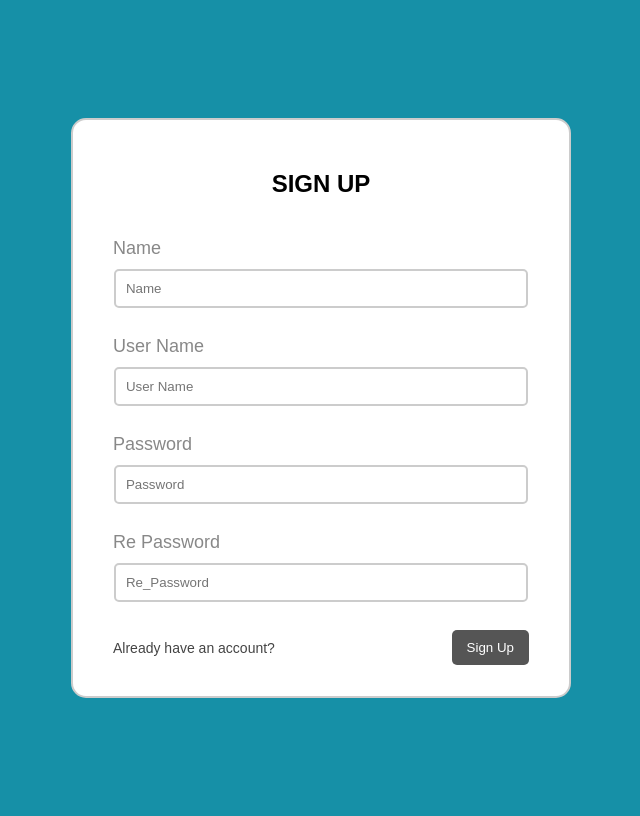
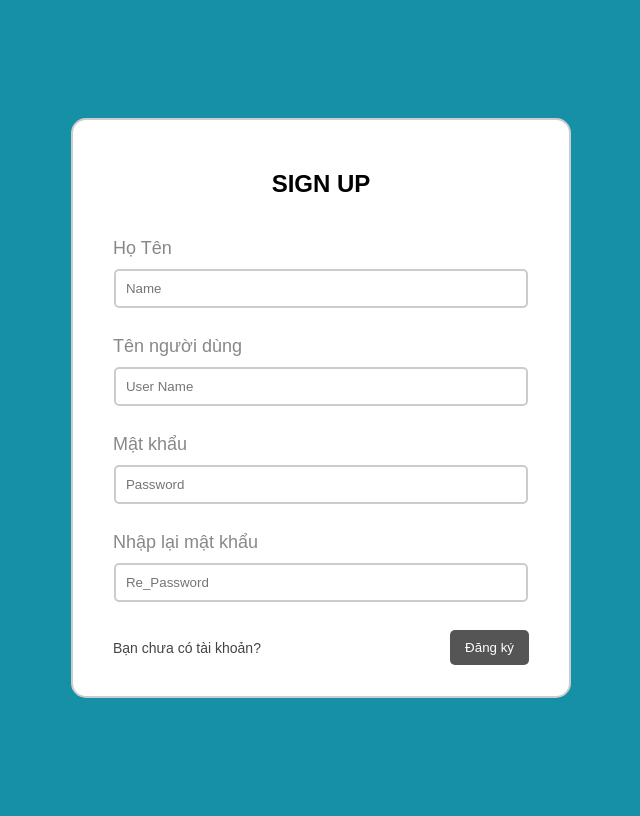
Before and after one commit to Thuy1001/Baitaplon_CNW, a PHP site: page /baitaplon/register.php in a window 1280 px wide. Shown: the whole page, without its empty margins (319-959 px from the left). Run offline with PHP 8.4, Linux system fonts and the light colour scheme.

Commit message:
Update register.php

```diff
--- a/account/register.php
+++ b/account/register.php
@@ -1,7 +1,7 @@
 <!DOCTYPE html>
 <html>
 <head>
-	<title>SIGN UP</title>
+	<title>Đăng Ký</title>
 	<link rel="stylesheet" type="text/css" href="style.css">
 </head>
 <body>
@@ -15,7 +15,7 @@
                <p class="success"><?php echo $_GET['success']; ?></p>
           <?php } ?>
 
-          <label>Name</label>
+          <label>Họ Tên</label>
           <?php if (isset($_GET['name'])) { ?>
                <input type="text"
                       name="name"
@@ -27,7 +27,7 @@
                       placeholder="Name"><br>
           <?php }?>
 
-          <label>User Name</label>
+          <label>Tên người dùng</label>
           <?php if (isset($_GET['uname'])) { ?>
                <input type="text"
                       name="uname"
@@ -40,18 +40,18 @@
           <?php }?>
 
 
-     	<label>Password</label>
+     	<label>Mật khẩu</label>
      	<input type="password"
                  name="password"
                  placeholder="Password"><br>
 
-          <label>Re Password</label>
+          <label>Nhập lại mật khẩu</label>
           <input type="password"
                  name="re_password"
                  placeholder="Re_Password"><br>
 
-     	<button type="submit">Sign Up</button>
-          <a href="index.php" class="ca">Already have an account?</a>
+     	<button type="submit">Đăng ký</button>
+          <a href="index.php" class="ca">Bạn chưa có tài khoản?</a>
      </form>
 </body>
 </html>
```
